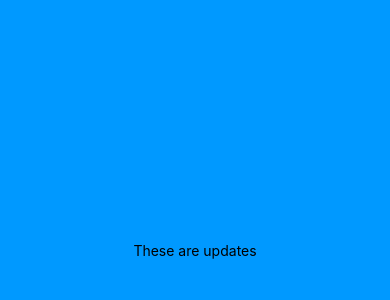
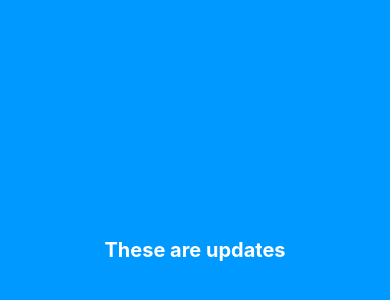
Before and after one commit to Rahulshahare/bluetik, a React Native app: screen / in a window 390 px wide. Shown: the part 172-472 px from the top of the page. Built offline with nearby package versions, Linux system fonts and the light colour scheme.

Commit message:
checking for updates from github action

```diff
--- a/App.js
+++ b/App.js
@@ -4,7 +4,7 @@ import { StyleSheet, Text, View } from 'react-native';
 export default function App() {
   return (
     <View style={styles.container}>
-      <Text>These are updates</Text>
+      <Text style={styles.text}>These are updates</Text>
       <StatusBar style="auto" />
     </View>
   );
@@ -17,4 +17,9 @@ const styles = StyleSheet.create({
     alignItems: 'center',
     justifyContent: 'center',
   },
+  text: {
+    color: '#fff',
+    fontSize: 20,
+    fontWeight: 'bold',
+  },
 });
```
